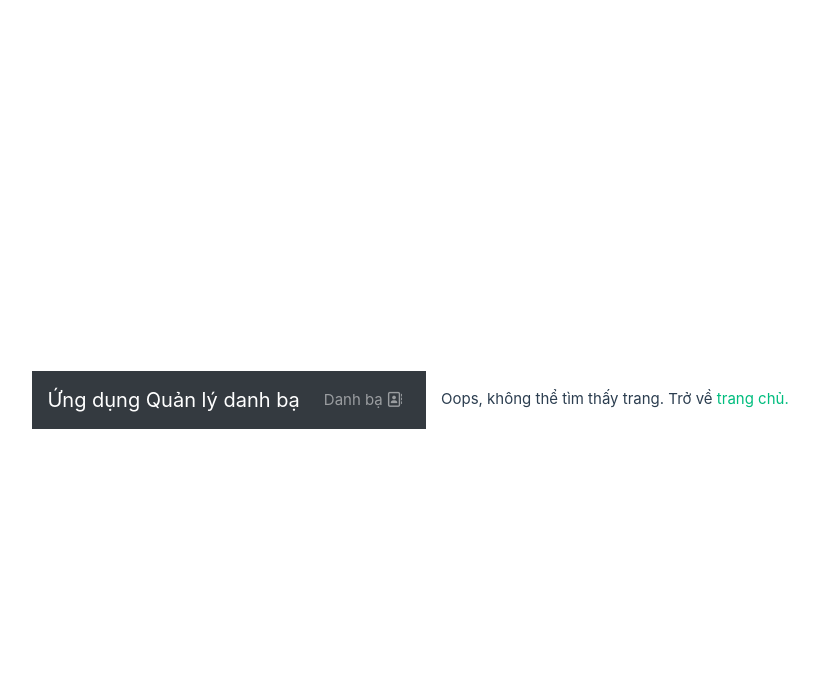
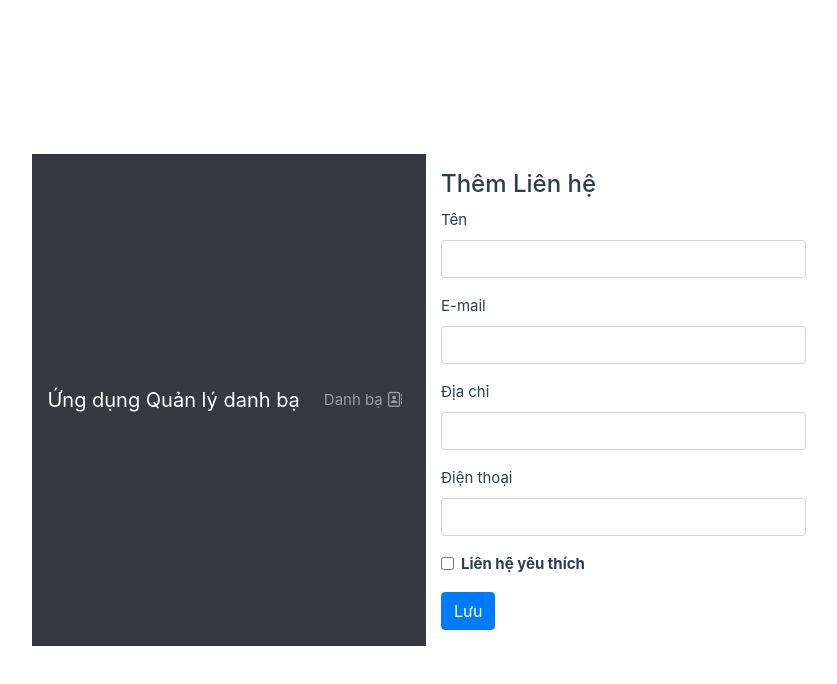
Before and after one commit to hxpdong/CT313H_frontend, a Vue app: page /contacts in a window 1280 px wide. Shown: the top 684 px of the page, without its empty margins (214-1051 px from the left). Built offline with nearby package versions, Linux system fonts and the light colour scheme; no server answers.

Commit message:
Create an add page

```diff
--- a/src/router/index.js
+++ b/src/router/index.js
@@ -20,6 +20,13 @@ const routes = [
         component: () => import('@/views/ContactEdit.vue'),
         props: (route) => ({ contactId: parseInt(route.params.id) })
     },
+
+    {
+        path: '/contacts',
+        name: 'contact.add',
+        component: () => import('@/views/ContactAdd.vue'),
+        //props: (route) => ({ contactId: parseInt(route.params.id) })
+    },
 ];
 
 const router = createRouter({
--- /dev/null
+++ b/src/views/ContactAdd.vue
@@ -0,0 +1,45 @@
+<template>
+    <div
+        v-if="contact"
+        class="page"
+    >
+        <h4>Thêm Liên hệ</h4>
+        <ContactForm
+            :contact="contact"
+            @submit:contact="onAddContact"
+        />
+        <p>{{ message }}</p>
+    </div>
+</template>
+
+<script>
+import ContactForm from '@/components/ContactForm.vue';
+import { contactService } from '@/services/contact.service';
+
+export default {
+    components: {
+        ContactForm,
+    },
+
+    data() {
+        return {
+            contact: null,
+            message: '',
+        };
+    },
+    methods: {
+        async onAddContact(contact) {
+            try {
+                await contactService.create(contact);
+                this.message = 'Liên hệ được thêm thành công.';
+            } catch (error) {
+                console.log(error);
+            }
+        },
+    },
+    created() {
+        this.message = '';
+        this.contact = {name: '', email: '', address: '', phone: '', favorite: '', };
+    },
+};
+</script>
--- a/src/views/ContactBook.vue
+++ b/src/views/ContactBook.vue
@@ -27,7 +27,7 @@
 
                 <button
                     class="btn btn-sm btn-success"
-                    @click="goToAddContact"
+                    @click="goToAddContact()"
                 >
                     <i class="fas fa-plus" /> Thêm mới
                 </button>
```
